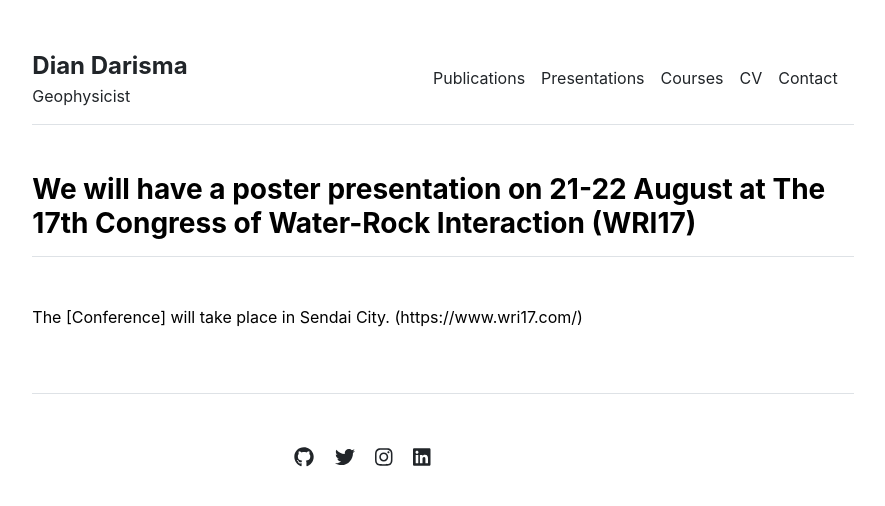
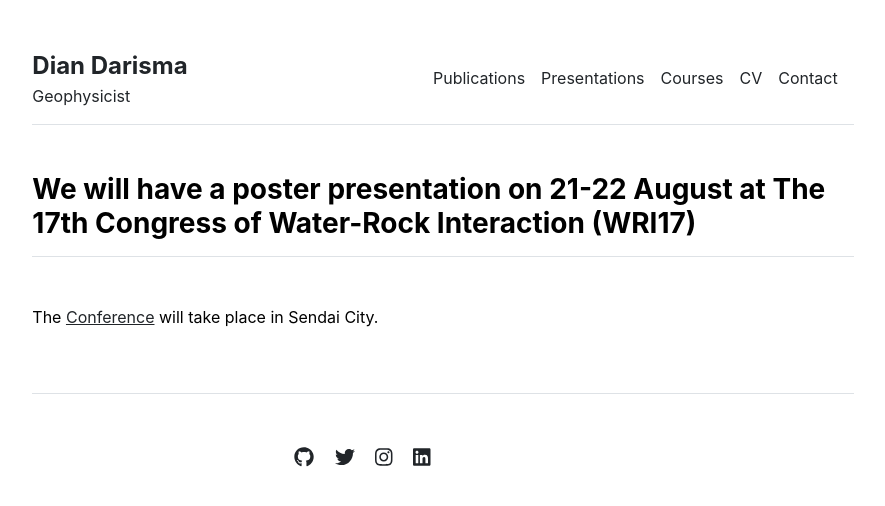
Before and after one commit to diandarisma/diandarisma.github.io, a Jekyll site: the page built from _posts/2023-07-09-WRI.md, in a window 1280 px wide. Shown: the top 506 px of the page, without its empty margins (197-1082 px from the left). Built offline with Jekyll 4.4.1, drawn with Linux system fonts in a browser that asks for light colours.

Commit message:
Update 2023-07-09-WRI.md

```diff
--- a/_posts/2023-07-09-WRI.md
+++ b/_posts/2023-07-09-WRI.md
@@ -3,4 +3,4 @@ layout: post
 title: "We will have a poster presentation on 21-22 August at The 17th Congress of Water-Rock Interaction (WRI17)"
 ---
 
-The [Conference] will take place in Sendai City. (https://www.wri17.com/)
+The [Conference](https://www.wri17.com/) will take place in Sendai City.
```
